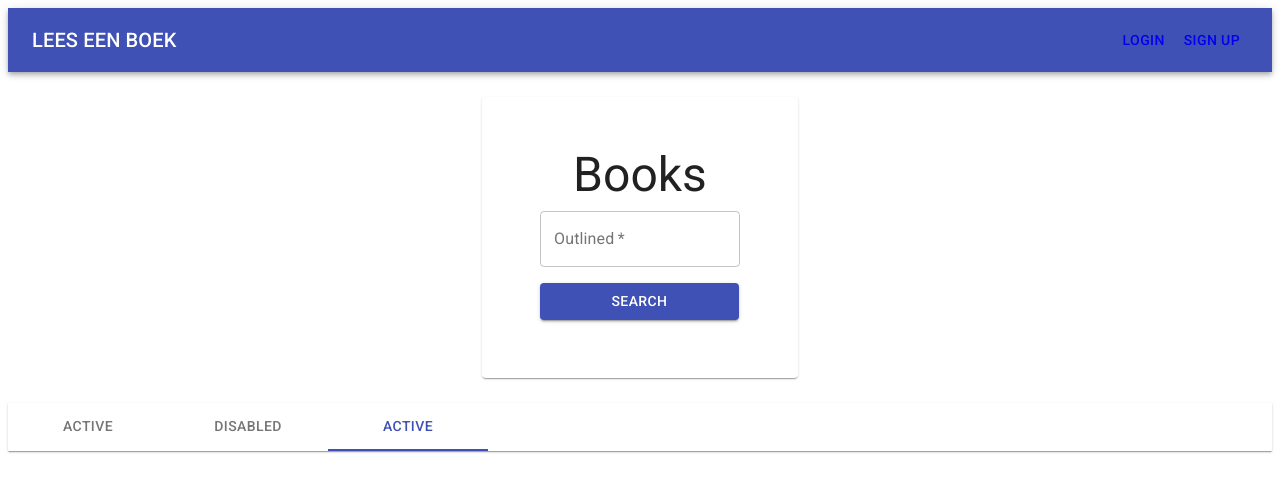
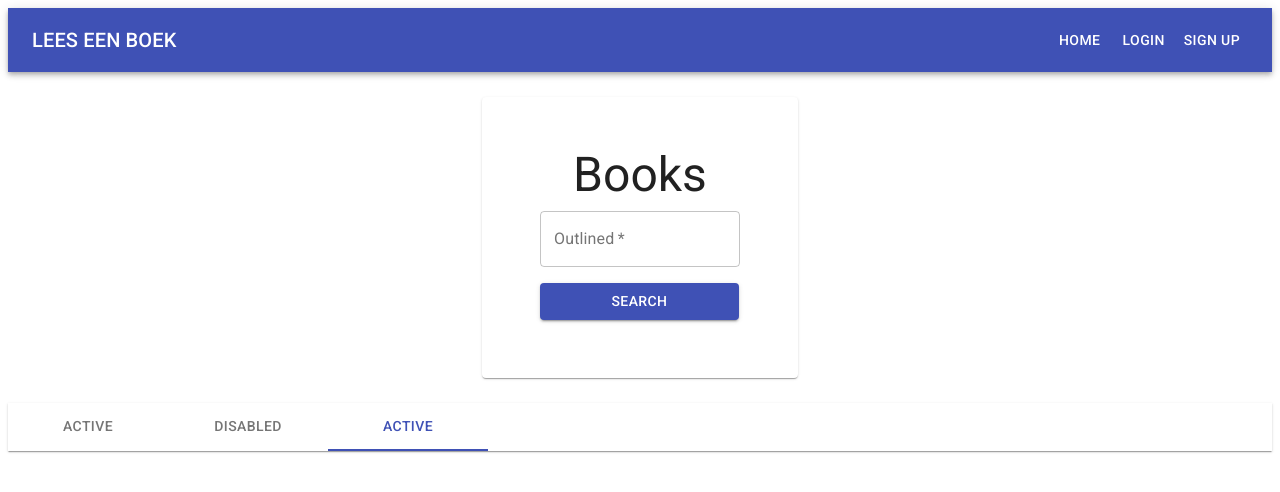
Before and after one commit to charlotkroon/leeseenboek-client, a React (Create React App) app: page / in a window 1280 px wide. Shown: the top 492 px of the page. Built offline with nearby package versions, Linux system fonts and the light colour scheme.

Commit message:
Change Link Button In Header

```diff
--- a/src/components/BookItem/BookItem.js
+++ b/src/components/BookItem/BookItem.js
@@ -11,8 +11,6 @@ import CardHeader from "@material-ui/core/CardHeader";
 
 export class BookItem extends Component {
   render() {
-    console.log("What is the book prop??", this.props.book);
-
     if (!this.props.book) {
       return "wacht op book";
     }
@@ -22,10 +20,6 @@ export class BookItem extends Component {
     if (!this.props.book.imageLinks.smallThumbnail) {
       return "wacht op imagelinksthumbnail";
     }
-    console.log(
-      "Tell me about the small thumbnail imageLinks",
-      this.props.book.imageLinks.smallThumbnail
-    );
 
     return (
       <Grid container justify="center">
@@ -49,11 +43,6 @@ export class BookItem extends Component {
               <Typography variant="body2" color="textSecondary" component="p">
                 Description: {this.props.book.description}
               </Typography>
-              <Typography
-                variant="body2"
-                color="textSecondary"
-                component="p"
-              ></Typography>
               <Typography variant="body2" color="textSecondary" component="p">
                 Categories: {this.props.book.categories}
               </Typography>
--- a/src/components/Layouts/Header.js
+++ b/src/components/Layouts/Header.js
@@ -28,12 +28,15 @@ export default function Header() {
         <Typography variant="h6" className={classes.title}>
           LEES EEN BOEK
         </Typography>
-        <Link to="/login">
-          <Button color="inherit">Login</Button>
-        </Link>
-        <Link to="/signup">
-          <Button color="inherit">Sign Up</Button>
-        </Link>
+        <Button color="inherit" component={Link} raised to="/">
+          Home
+        </Button>
+        <Button color="inherit" component={Link} raised to="/login">
+          Login
+        </Button>
+        <Button color="inherit" component={Link} raised to="/signup">
+          Sign Up
+        </Button>
       </Toolbar>
     </AppBar>
   );
```
